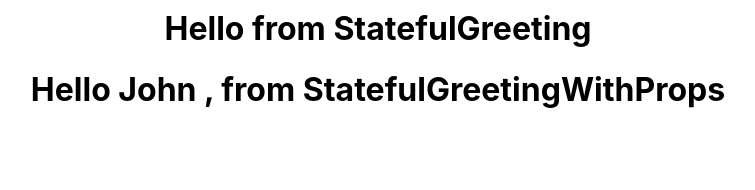
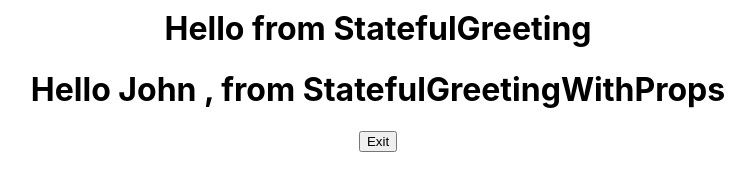
Before and after one commit to mohammad-tahmasebi-ci/react, a React (Create React App) app in the folder my-app/: page / in a window 1280 px wide. Shown: the part 518-708 px from the top of the page, without its empty margins (262-1017 px from the left). Built offline with nearby package versions, Linux system fonts and the light colour scheme.

Commit message:
Update stateful class with state properties

```diff
--- a/my-app/src/components/StatefulGreeting.js
+++ b/my-app/src/components/StatefulGreeting.js
@@ -1,6 +1,12 @@
 import React from "react";
 
 class StatefulGreeting  extends React.Component{
+
+    constructor() {
+        super();
+        this.state = {};
+    }
+
     render() {
         return <h1>Hello from StatefulGreeting</h1>
     }
--- a/my-app/src/components/StatefulGreetingWithProps.js
+++ b/my-app/src/components/StatefulGreetingWithProps.js
@@ -1,8 +1,22 @@
 import React from "react";
 
 class StatefulGreetingWithProps extends React.Component{
+
+    constructor(props) {
+        super(props);
+        this.state = {
+            introduction: "Hello",
+            buttonText: "Exit",
+        };
+    }
+
     render() {
-        return <h1>Hello {this.props.name} {this.props.greeting}</h1>
+        return (
+            <div>
+                <h1>{this.state.introduction} {this.props.name} {this.props.greeting}</h1>
+                <button>{this.state.buttonText}</button>
+            </div>
+        )
     }
 }
 
```
